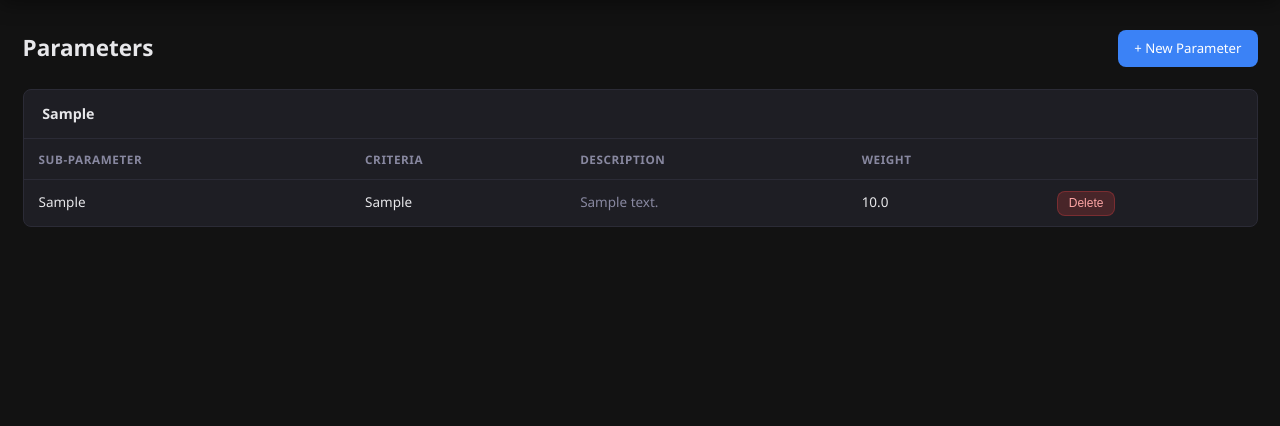
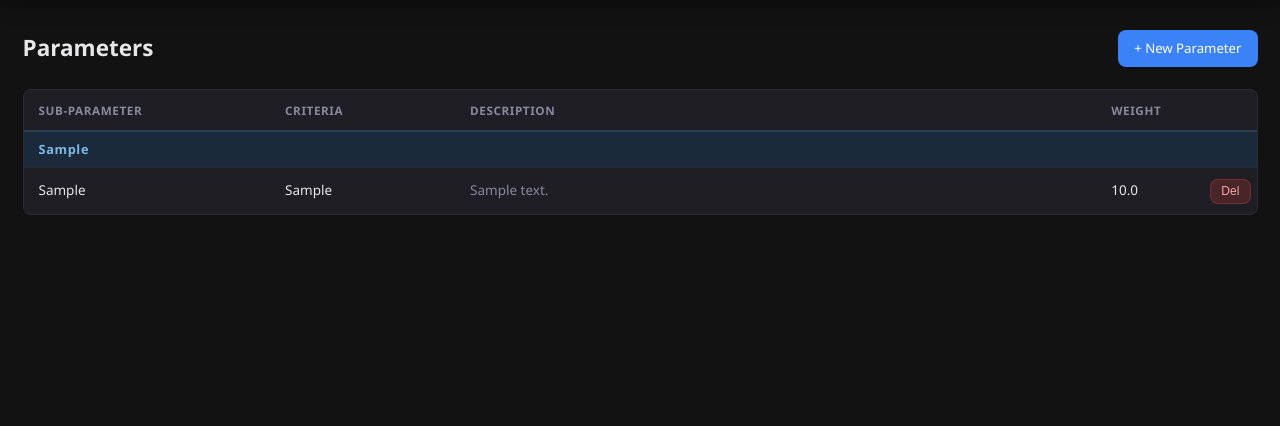
Before and after one commit to rashiranjan1-prog/modeltieringappfinal, a Flask app: page /parameters in a window 1280 px wide. Shown: the part 60-486 px from the top of the page. Run offline with Flask 3, Linux system fonts and the light colour scheme; a user stored in the database is signed in; data comes from the database, SQL or seed files in the repository; tables that the repository leaves empty hold one stand-in row (values such as "Sample post").

Commit message:
Update parameters.html

```diff
--- a/app/templates/parameters.html
+++ b/app/templates/parameters.html
@@ -49,11 +49,17 @@
 </div>
 {% endif %}
 
-{% for group_name, group_params in groups.items() %}
-<div class="card mb-3">
-    <div class="card-header">{{ group_name }}</div>
+{% if groups %}
+<div class="card">
     <div class="card-body p-0">
-        <table class="table">
+        <table class="table" style="table-layout: fixed; width: 100%;">
+            <colgroup>
+                <col style="width: 20%;">
+                <col style="width: 15%;">
+                <col style="width: 52%;">
+                <col style="width: 8%;">
+                {% if has_role('Admin') %}<col style="width: 5%;">{% endif %}
+            </colgroup>
             <thead>
                 <tr>
                     <th>Sub-Parameter</th>
@@ -64,20 +70,31 @@
                 </tr>
             </thead>
             <tbody>
+                {% for group_name, group_params in groups.items() %}
+                <tr>
+                    <td colspan="{% if has_role('Admin') %}5{% else %}4{% endif %}"
+                        style="background: #1a2a3a; color: #7eb8e8; font-weight: 600;
+                               font-size: 0.85rem; letter-spacing: 0.05em;
+                               padding: 0.5rem 1rem; border-top: 2px solid #2a3f55;">
+                        {{ group_name }}
+                    </td>
+                </tr>
                 {% for p in group_params %}
                 <tr>
-                    <td>{{ p['sub_parameter'] or '-' }}</td>
-                    <td>{{ p['criteria'] or '-' }}</td>
-                    <td class="text-muted">{{ p['description'] or '-' }}</td>
+                    <td style="word-wrap: break-word;">{{ p['sub_parameter'] or '-' }}</td>
+                    <td style="word-wrap: break-word;">{{ p['criteria'] or '-' }}</td>
+                    <td class="text-muted" style="word-wrap: break-word;">{{ p['description'] or '-' }}</td>
                     <td>{{ p['weight'] }}</td>
                     {% if has_role('Admin') %}
                     <td>
-                        <form method="POST" action="{{ url_for('main.parameter_delete', param_id=p['id']) }}" onsubmit="return confirm('Delete this parameter?')">
-                            <button type="submit" class="btn btn-sm btn-danger">Delete</button>
+                        <form method="POST" action="{{ url_for('main.parameter_delete', param_id=p['id']) }}"
+                              onsubmit="return confirm('Delete this parameter?')">
+                            <button type="submit" class="btn btn-sm btn-danger">Del</button>
                         </form>
                     </td>
                     {% endif %}
                 </tr>
+                {% endfor %}
                 {% endfor %}
             </tbody>
         </table>
@@ -92,5 +109,5 @@
         {% endif %}
     </div>
 </div>
-{% endfor %}
+{% endif %}
 {% endblock %}
```
